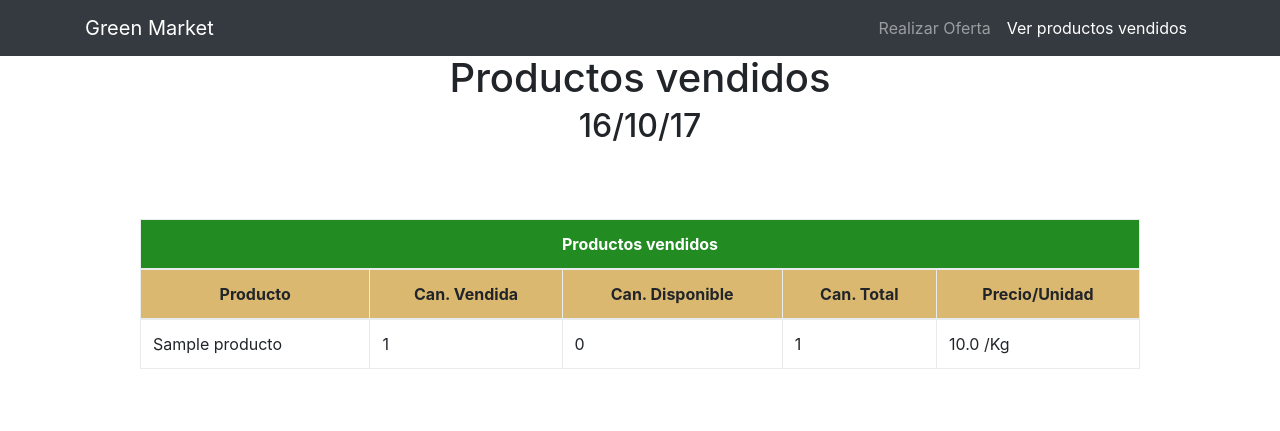
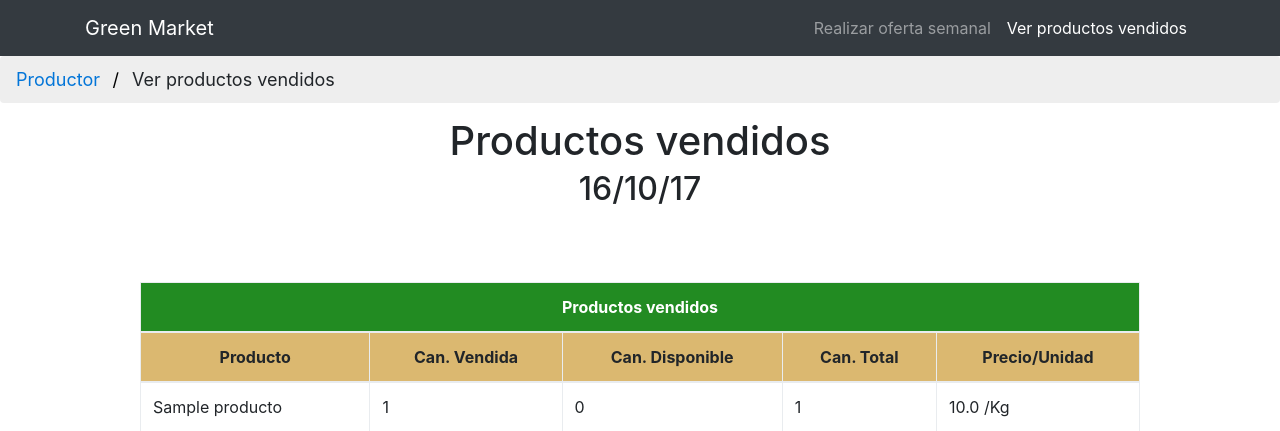
Before and after one commit to davidOrtiz09/GreenMarket-G2, a Django app: page /productor/productos-vendidos in a window 1280 px wide. Shown: the top 431 px of the page. Run offline with Django 3.2, Linux system fonts and the light colour scheme; tables that the repository leaves empty hold one stand-in row (values such as "Sample post"); some libraries are stand-ins or nearby versions.

Commit message:
style: mjoras pequeñas en productor con los enlaces.

```diff
--- a/Productor/templates/Productor/_common/navigation.html
+++ b/Productor/templates/Productor/_common/navigation.html
@@ -10,7 +10,7 @@
             <ul class="navbar-nav ml-auto">
                 {% url 'productor:index' as url_index %}
                 <li {% if request.path == url_index %}class="active"{% endif %}>
-                    <a class="nav-link" href="{{ url_index }}">Realizar Oferta</a>
+                    <a class="nav-link" href="{{ url_index }}">Realizar oferta semanal</a>
                 </li>
                 {% url 'productor:productos-vendidos' as url_productos_vendidos %}
                 <li {% if request.path == url_productos_vendidos %}class="active"{% endif %}>
--- a/Productor/templates/Productor/productos_vendidos.html
+++ b/Productor/templates/Productor/productos_vendidos.html
@@ -3,6 +3,12 @@
 {% block main %}
     <link href="{% static '/theme/css/style_productor.css' %}" rel="stylesheet">
     <section>
+        <div id="migaPan">
+            <ul class="breadcrumb">
+              <li><a href="#">Productor</a></li>
+              <li>Ver productos vendidos</li>
+            </ul>
+        </div>
         <div class="container-fluid">
             <div class="row">
                 <div class="col-12">
```
